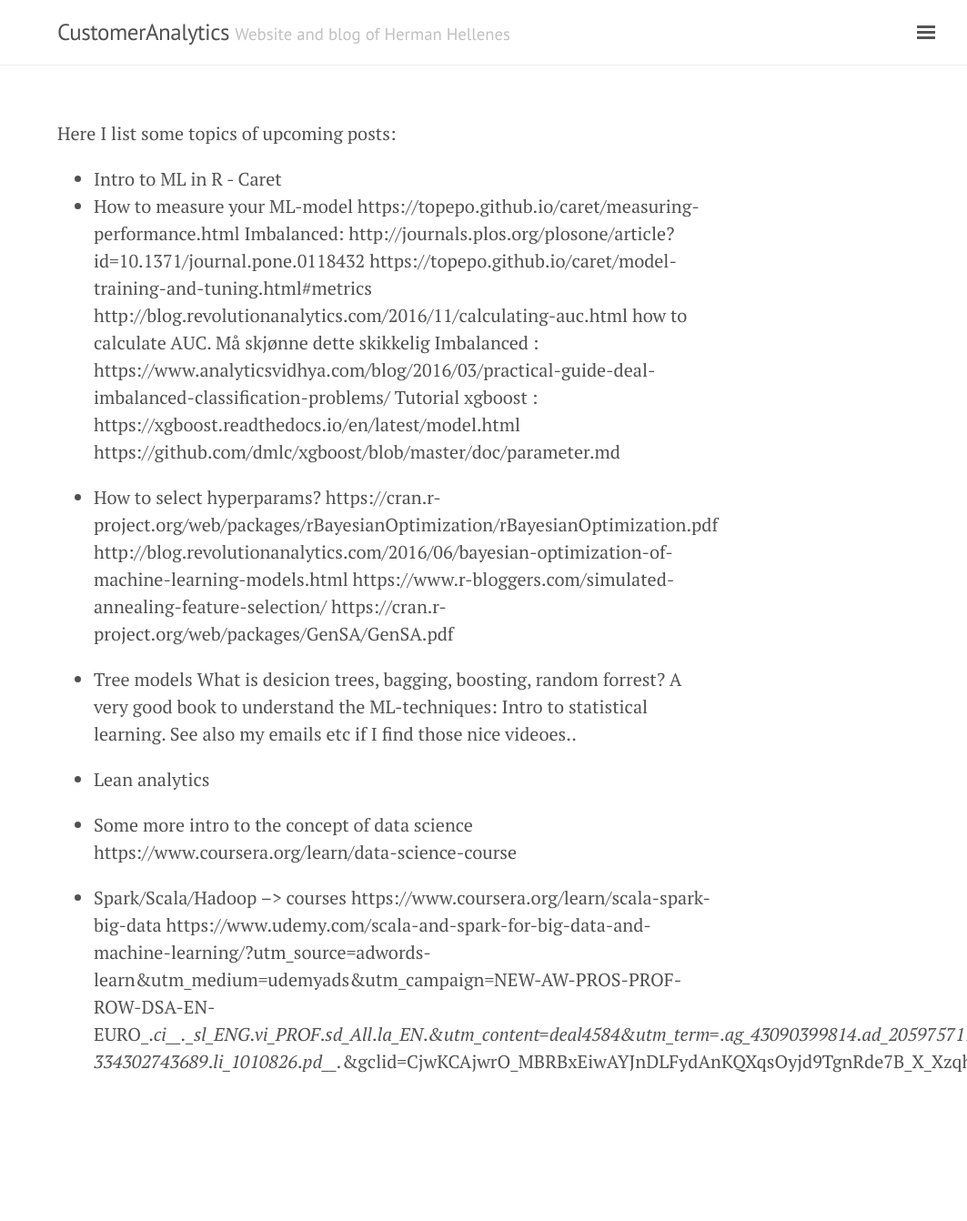
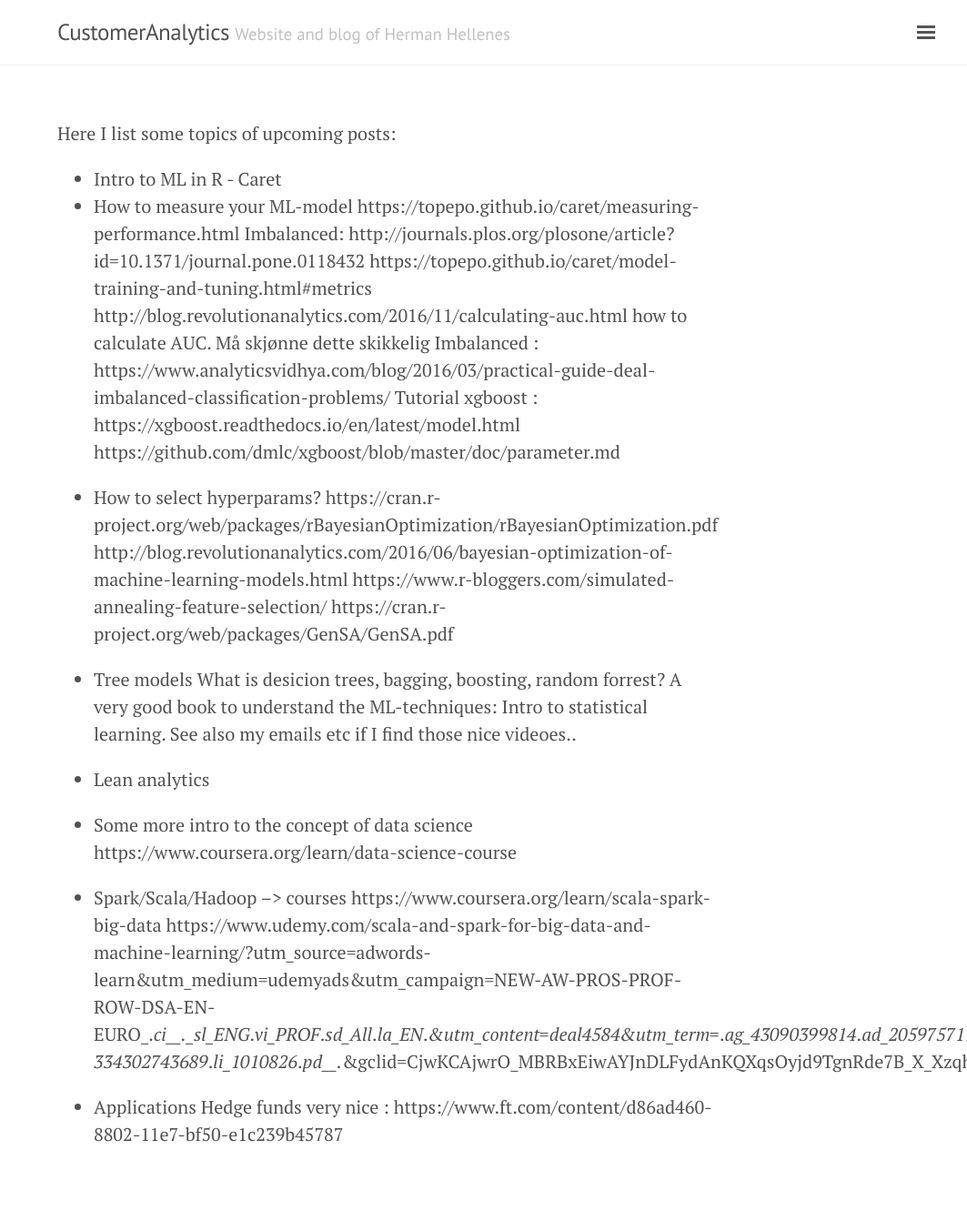
Before and after one commit to herman-hellenes/herman-hellenes.github.io, a Jekyll site: the page built from undone_posts/2017-08-18-Temp-resources.md, in a window 1280 px wide. Shown: the whole page at 91% size, without its empty margins (217-1280 px from the left). Built offline with Jekyll 4.4.1, drawn with Linux system fonts in a browser that asks for light colours; nearby versions of some CDN libraries; our own code applies the rules of GitHub Pages for plain Markdown files; before the commit the page ends 1262 px from its top, so only the background shows below that.

Commit message:
Update 2017-08-18-Temp-resources.md

```diff
--- a/undone_posts/2017-08-18-Temp-resources.md
+++ b/undone_posts/2017-08-18-Temp-resources.md
@@ -31,3 +31,7 @@
 * Spark/Scala/Hadoop --> courses
 https://www.coursera.org/learn/scala-spark-big-data
 https://www.udemy.com/scala-and-spark-for-big-data-and-machine-learning/?utm_source=adwords-learn&utm_medium=udemyads&utm_campaign=NEW-AW-PROS-PROF-ROW-DSA-EN-EURO_._ci__._sl_ENG_._vi_PROF_._sd_All_._la_EN_._&utm_content=deal4584&utm_term=_._ag_43090399814_._ad_205975711605_._de_c_._dm__._pl__._ti_dsa-334302743689_._li_1010826_._pd__._&gclid=CjwKCAjwrO_MBRBxEiwAYJnDLFydAnKQXqsOyjd9TgnRde7B_X_XzqhVrYfRyWRvq98aE51iSMRamhoCHukQAvD_BwE
+
+
+* Applications
+Hedge funds very nice : https://www.ft.com/content/d86ad460-8802-11e7-bf50-e1c239b45787
```
